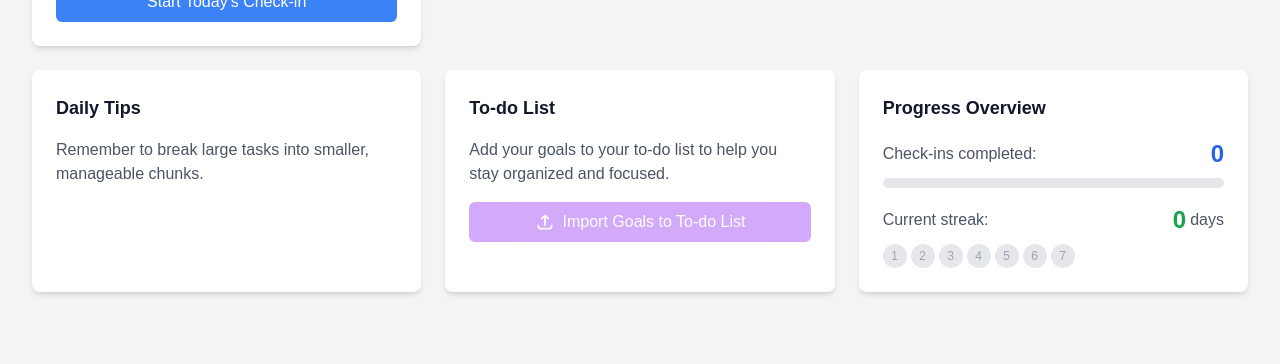
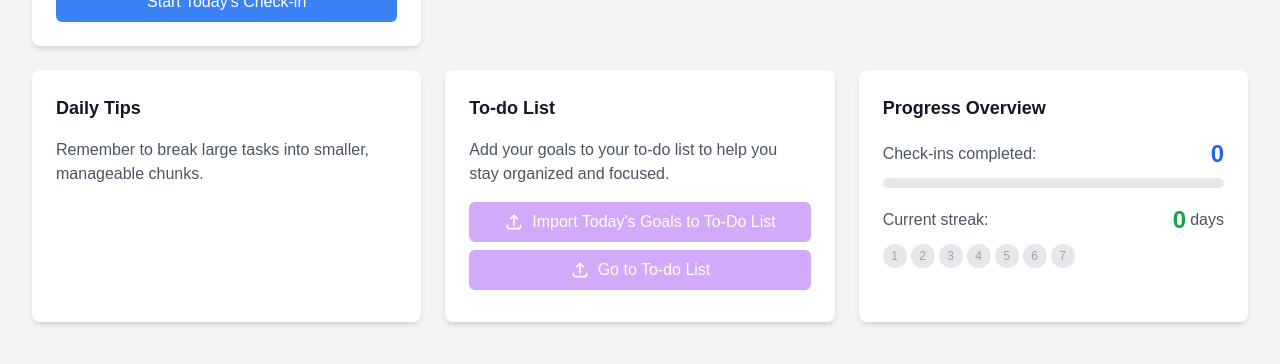
Before and after one commit to jdlevish/adhd-checkin, a Next.js app: page /dashboard in a window 1280 px wide. Shown: the part 182-546 px from the top of the page. Built offline with nearby package versions, Linux system fonts and the light colour scheme; no server answers; the database is empty; sample sign-in values are in the browser's storage.

Commit message:
added conditional button for accessing to-do list

```diff
--- a/components/TodoListCard.js
+++ b/components/TodoListCard.js
@@ -152,12 +152,30 @@ export default function TodoListCard({ todaysCheckinId }) {
                 <svg className="w-5 h-5 mr-2" fill="none" stroke="currentColor" viewBox="0 0 24 24">
                   <path strokeLinecap="round" strokeLinejoin="round" strokeWidth="2" d="M4 16v1a3 3 0 003 3h10a3 3 0 003-3v-1m-4-8l-4-4m0 0L8 8m4-4v12" />
                 </svg>
-                Import Goals to To-do List
+                Import Today's Goals to To-Do List
               </>
             )}
           </>
         )}
       </button>
-    </div>
+      {goalsImported ? (
+              <div>
+
+              </div>
+            ) : (
+              <a href="/to-dolist"><button
+
+              disabled={loading || (!todaysCheckinId && !goalsImported)}
+              className="w-full px-4 my-2 py-2 bg-purple-500 text-white rounded-md hover:bg-purple-600 dark:bg-purple-600 dark:hover:bg-purple-700 disabled:opacity-50 disabled:cursor-not-allowed flex items-center justify-center"
+            >
+            <svg className="w-5 h-5 mr-2" fill="none" stroke="currentColor" viewBox="0 0 24 24">
+              <path strokeLinecap="round" strokeLinejoin="round" strokeWidth="2" d="M4 16v1a3 3 0 003 3h10a3 3 0 003-3v-1m-4-8l-4-4m0 0L8 8m4-4v12" />
+            </svg>
+            Go to To-do List
+          </button></a>
+
+
+            )}
+      </div>
   );
 }
```
